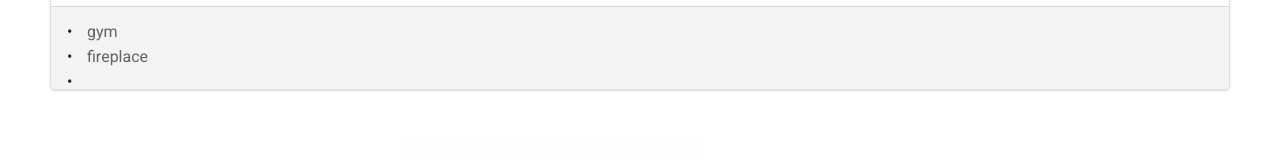
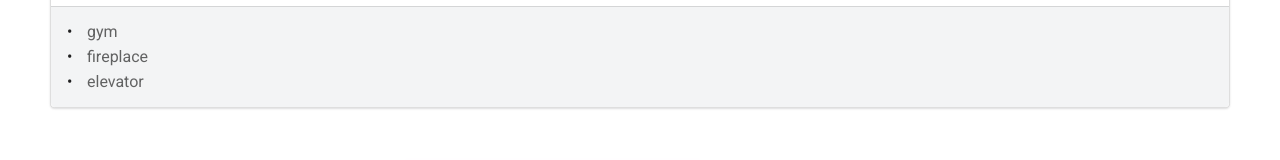
Before and after one commit to cwilso88/realestateappREACT, a React (Create React App) app: page /listing/0 in a window 1280 px wide. Shown: the part 1035-1195 px from the top of the page. Built offline with nearby package versions, Linux system fonts and the light colour scheme.

Commit message:
Updated the property features and estPayment for the property list

```diff
--- a/src/data/listingsData.js
+++ b/src/data/listingsData.js
@@ -1,6 +1,6 @@
 var listingsData = [
     {
-        id: '1',
+        id: '0',
         address: '5 Peachtree St',
         city: 'Atlanta',
         state: 'GA',
@@ -8,7 +8,7 @@ var listingsData = [
         price: '520000',
         floorSpace: '2200',
         more: [
-            'gym', 'fireplace'
+            'gym', 'fireplace', 'elevator'
         ],
         homeType: 'Condo',
         estPayment: '2200',
@@ -16,7 +16,7 @@ var listingsData = [
     },
 
     {
-        id: '2',
+        id: '1',
         address: '7413 Piedmont Ave',
         city: 'Duluth',
         state: 'GA',
@@ -24,14 +24,15 @@ var listingsData = [
         price: '252000',
         floorSpace: '3200',
         more: [
-            'elevator', 'swimming pool'
+            'elevator', 'swimming pool', 'finished basement'
         ],
         homeType: 'Mansion',
+        estPayment: '3500',
         image: 'https://i.pinimg.com/originals/49/b7/10/49b71020328e0ce6f17cd87cb3ac4f4a.jpg'
     },
 
     {
-        id: '3',
+        id: '2',
         address: '9008 Moreland Ave',
         city: 'Sandy Springs',
         state: 'GA',
@@ -47,7 +48,7 @@ var listingsData = [
     },
 
     {
-        id: '4',
+        id: '3',
         address: '235 Roswell Road',
         city: 'Sandy Springs',
         state: 'GA',
@@ -58,11 +59,12 @@ var listingsData = [
             'swimming pool', 'gym', 'fireplace'
         ],
         homeType: 'Ranch',
+        estPayment: '2178',
         image: 'https://1.bp.blogspot.com/-NI8WWnABLSc/UzGQD9c0tGI/AAAAAAAALDE/LY2iBuSBibk/s1600/Stan+Dixon+painted+brick+relaxed+khaki.jpg'
     },
 
     {
-        id: '5',
+        id: '4',
         address: '5842 W Wesley Road',
         city: 'Roswell',
         state: 'GA',
@@ -73,11 +75,12 @@ var listingsData = [
             'elevator', 'gym', 'swimming pool'
         ],
         homeType: 'Mansion',
+        estPayment: '4009',
         image: 'https://i.pinimg.com/originals/07/66/89/0766890adf04deeed1b3bced820ec279.jpg'
     },
 
     {
-        id: '6',
+        id: '5',
         address: '100 Druid Hills Road',
         city: 'Atlanta',
         state: 'GA',
@@ -88,11 +91,12 @@ var listingsData = [
             'finished basement', 'gym', 'fireplace'
         ],
         homeType: 'Bungalow',
+        estPayment: '5402',
         image: 'http://luxport.s3.amazonaws.com/8574/50%2BAvery%2BDrive%2BNe%2BAtlanta%2BGA%2BUSA%2B574257_001_S.jpg'
     },
 
     {
-        id: '7',
+        id: '6',
         address: '2000 Peachtree Road',
         city: 'Roswell',
         state: 'GA',
@@ -100,14 +104,15 @@ var listingsData = [
         price: '520000',
         floorSpace: '2200',
         more: [
-            'swimming pool', 'fireplace'
+            'swimming pool', 'fireplace', 'elevator'
         ],
         homeType: 'Condo',
+        estPayment: '4231',
         image: 'https://www.allatlantacondos.com/wp-content/uploads/2016/05/DSC_0085-690x460.jpg'
     },
 
     {
-        id: '8',
+        id: '7',
         address: '2905 Peachtree Battle Road',
         city: 'Duluth',
         state: 'GA',
@@ -115,7 +120,7 @@ var listingsData = [
         price: '350000',
         floorSpace: '2200',
         more: [
-            'elevator', 'finished basement'
+            'elevator', 'finished basement', 'gym'
         ],
         homeType: 'Condo',
         estPayment: '2200',
```
